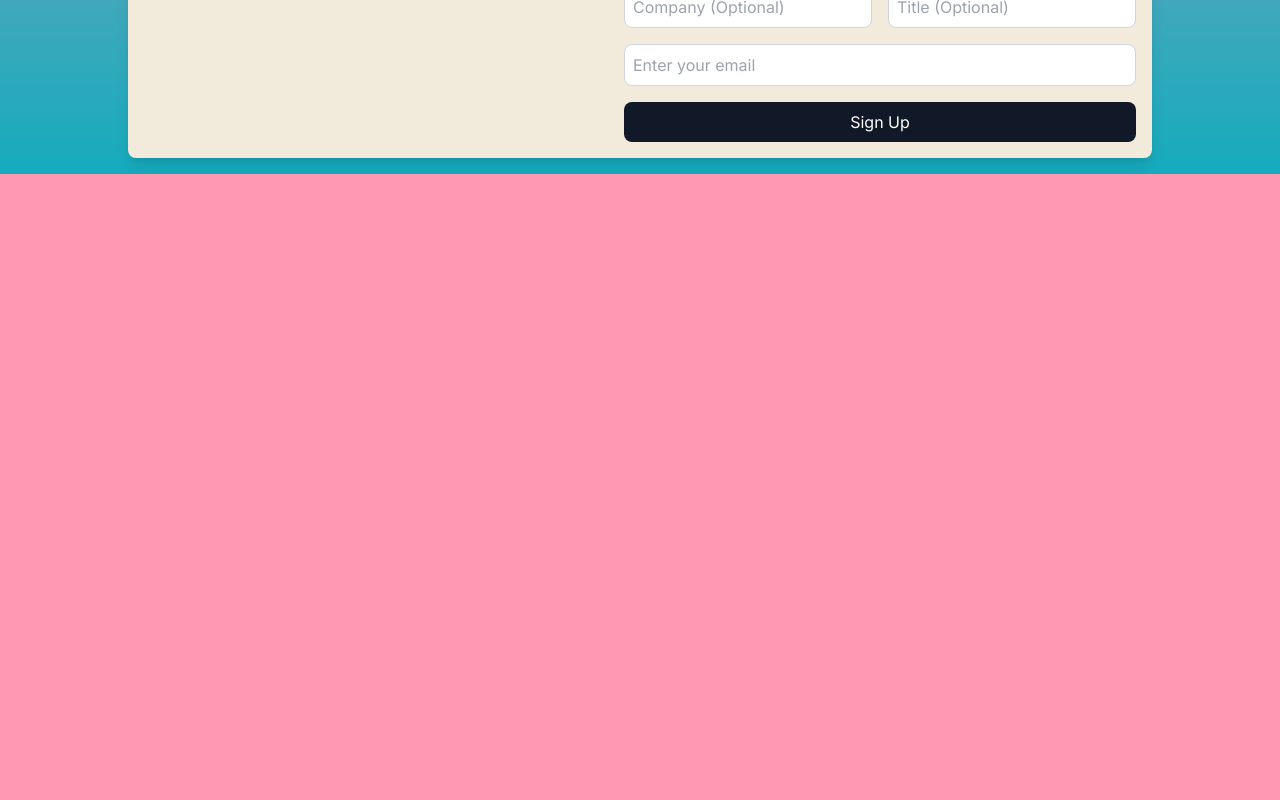
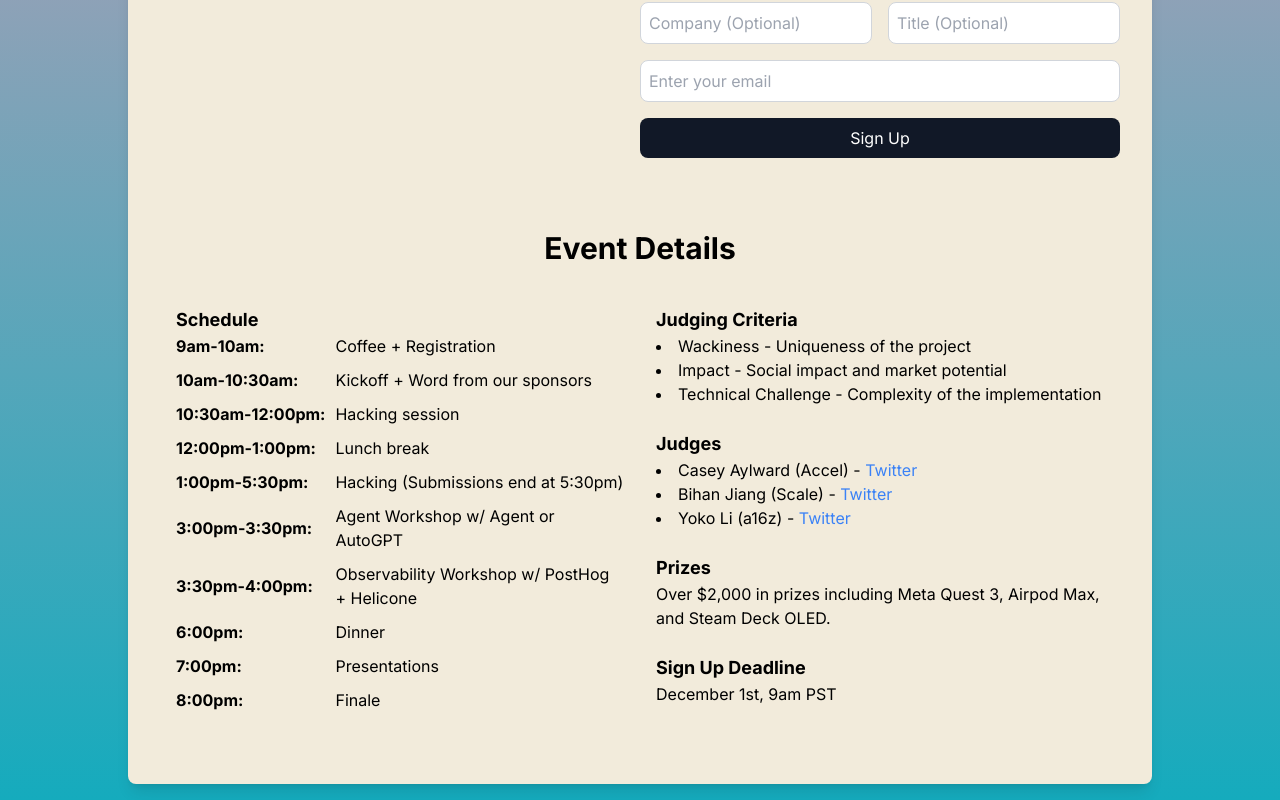
Before and after one commit to Helicone/hacktopia, a Next.js app: page / in a window 1280 px wide. Shown: the part 756-1556 px from the top of the page. Before the commit the page ends 930 px from the top, so only its background shows below. Built offline with nearby package versions, Linux system fonts and the light colour scheme.

Commit message:
Add event details

```diff
--- a/src/app/page.tsx
+++ b/src/app/page.tsx
@@ -64,9 +64,10 @@
       </div>
       {/* R=242, G=235, B=219*/}
       <div
-        className="flex flex-col lg:flex-row justify-center rounded-lg shadow-lg p-4 max-w-5xl mx-auto"
+        className="flex flex-col lg:flex-col justify-center rounded-lg shadow-lg p-4 max-w-5xl mx-auto"
         style={{ backgroundColor: "#F2EBDB" }}
       >
+        <div className="flex flex-col lg:flex-row justify-center p-4 max-w-5xl mx-auto">
           <div className="flex flex-col align-middle justify-center mx-12 max-w-sm">
             <p className="text-sm text-left lg:text-xl mx-auto mb-6 lg:text-center font-light tracking-wide leading-relaxed">
               Get ready for the ultimate coding experience at{" "}
@@ -162,11 +163,130 @@
                 </p>
               )}
               {error && (
-              <p className="text-center text-red-500 font-bold mt-4">{error}</p>
+                <p className="text-center text-red-500 font-bold mt-4">
+                  {error}
+                </p>
               )}
             </div>
           </div>
         </div>
+        <div className="mt-10">
+          {/* This div is empty and just provides spacing */}
+        </div>
+        <div className="p-4">
+          <h2 className="text-3xl font-bold text-center mb-6">Event Details</h2>
+          <div className="flex flex-col lg:flex-row justify-center p-4 max-w-5xl mx-auto">
+            {/* <div className="flex flex-col md:flex-row justify-between"> */}
+            <div className="md:w-1/2 md:pr-4 mb-4 md:mb-0 ">
+              {/* Schedule */}
+              <div className="text-left mb-6">
+                <h3 className="text-lg font-bold">Schedule</h3>
+                <div
+                  style={{
+                    display: "grid",
+                    gridTemplateColumns: "auto 1fr",
+                    gap: "10px",
+                    alignItems: "center",
+                  }}
+                >
+                  <div style={{ fontWeight: "bold" }}>9am-10am:</div>
+                  <div>Coffee + Registration</div>
+
+                  <div style={{ fontWeight: "bold" }}>10am-10:30am:</div>
+                  <div>Kickoff + Word from our sponsors</div>
+
+                  <div style={{ fontWeight: "bold" }}>10:30am-12:00pm:</div>
+                  <div>Hacking session</div>
+
+                  <div style={{ fontWeight: "bold" }}>12:00pm-1:00pm:</div>
+                  <div>Lunch break</div>
+
+                  <div style={{ fontWeight: "bold" }}>1:00pm-5:30pm:</div>
+                  <div>Hacking (Submissions end at 5:30pm)</div>
+
+                  <div style={{ fontWeight: "bold" }}>3:00pm-3:30pm:</div>
+                  <div>Agent Workshop w/ Agent or AutoGPT</div>
+
+                  <div style={{ fontWeight: "bold" }}>3:30pm-4:00pm:</div>
+                  <div>Observability Workshop w/ PostHog + Helicone</div>
+
+                  <div style={{ fontWeight: "bold" }}>6:00pm:</div>
+                  <div>Dinner</div>
+
+                  <div style={{ fontWeight: "bold" }}>7:00pm:</div>
+                  <div>Presentations</div>
+
+                  <div style={{ fontWeight: "bold" }}>8:00pm:</div>
+                  <div>Finale</div>
+                </div>
+              </div>
+            </div>
+
+            {/* Right Column */}
+            <div className="md:w-1/2 md:pl-4">
+              <div className="text-left mb-6">
+                <h3 className="text-lg font-bold">Judging Criteria</h3>
+                <ul className="list-disc list-inside">
+                  <li>Wackiness - Uniqueness of the project</li>
+                  <li>Impact - Social impact and market potential</li>
+                  <li>
+                    Technical Challenge - Complexity of the implementation
+                  </li>
+                </ul>
+              </div>
+
+              {/* Judges */}
+              <div className="text-left mb-6">
+                <h3 className="text-lg font-bold">Judges</h3>
+                <ul className="list-disc list-inside">
+                  <li>
+                    Casey Aylward (Accel) -{" "}
+                    <a
+                      href="https://twitter.com/caseyaylward"
+                      className="text-blue-500"
+                    >
+                      Twitter
+                    </a>
+                  </li>
+                  <li>
+                    Bihan Jiang (Scale) -{" "}
+                    <a
+                      href="https://twitter.com/bihanjiang"
+                      className="text-blue-500"
+                    >
+                      Twitter
+                    </a>
+                  </li>
+                  <li>
+                    Yoko Li (a16z) -{" "}
+                    <a
+                      href="https://twitter.com/stuffyokodraws"
+                      className="text-blue-500"
+                    >
+                      Twitter
+                    </a>
+                  </li>
+                </ul>
+              </div>
+
+              {/* Prizes */}
+              <div className="text-left mb-6">
+                <h3 className="text-lg font-bold">Prizes</h3>
+                <p>
+                  Over $2,000 in prizes including Meta Quest 3, Airpod Max, and
+                  Steam Deck OLED.
+                </p>
+              </div>
+
+              <div className="text-left mb-6">
+                <h3 className="text-lg font-bold">Sign Up Deadline</h3>
+                <p>December 1st, 9am PST</p>
+              </div>
+            </div>
+          </div>
+        </div>
+      </div>
+
       <div className="flex flex-col lg:flex-row justify-center mx-auto mt-4 lg:gap-6 lg:hidden">
         {/* eslint-disable-next-line @next/next/no-img-element */}
         <img
```
Also changed, not shown: src/app/layout.tsx (+41 -0 lines). Lines whose indentation alone changed are shown as unchanged.
